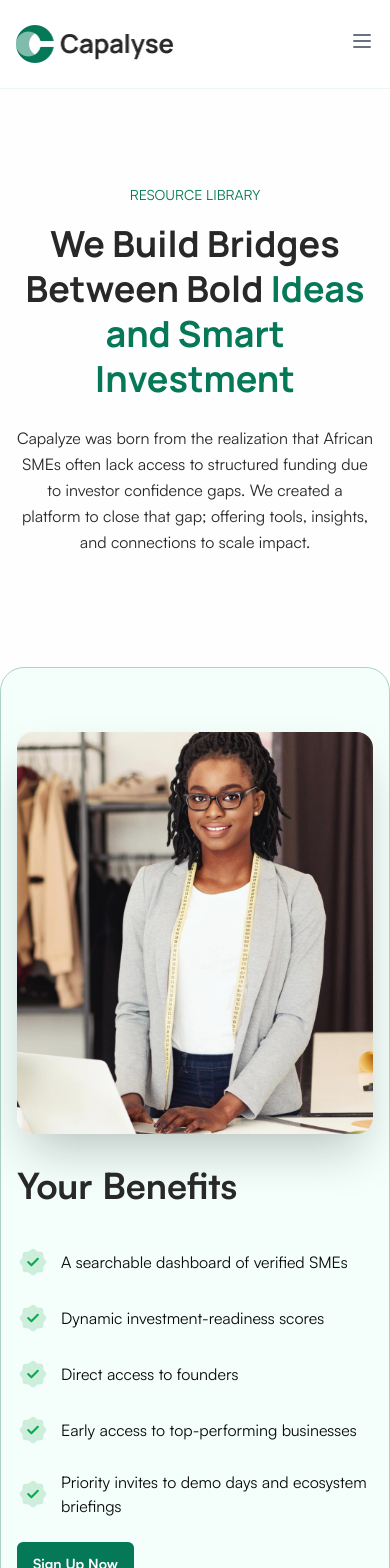
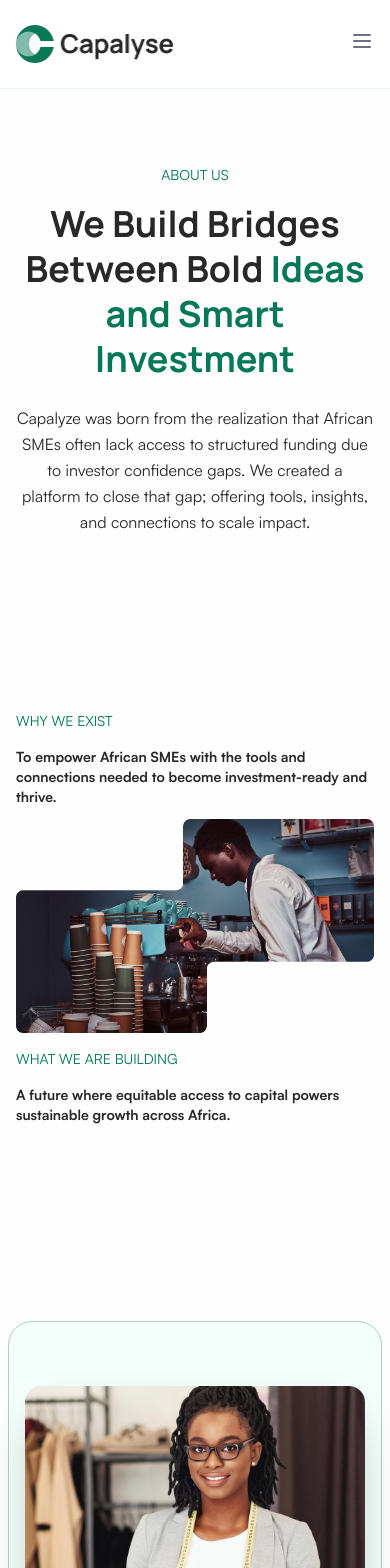
Before and after one commit to chiKeka/capalyse, a Next.js app: page /about in a window 390 px wide. Shown: the top 1568 px of the page. Built offline with nearby package versions, Linux system fonts and the light colour scheme.

Commit message:
ui completion

```diff
--- a/src/components/layout/Header.tsx
+++ b/src/components/layout/Header.tsx
@@ -1,11 +1,11 @@
-'use client';
+"use client";
 
-import { Menu, X } from 'lucide-react';
-import Image from 'next/image';
-import { useRef, useState } from 'react';
-import Button from '../ui/Button';
-import { useClickOutside } from '@/hooks/use-click-outside';
-import Link from 'next/link';
+import { useClickOutside } from "@/hooks/use-click-outside";
+import { Menu, X } from "lucide-react";
+import Image from "next/image";
+import Link from "next/link";
+import { useRef, useState } from "react";
+import Button from "../ui/Button";
 
 const Header = () => {
   const [mobileMenuOpen, setMobileMenuOpen] = useState(false);
@@ -19,9 +19,9 @@ const Header = () => {
       <div className="max-w-7xl mx-auto px-4 sm:px-6 lg:px-8">
         <div className="flex justify-between items-center h-16">
           <div className="flex items-center">
-            <Link href={'/'} className="flex items-center space-x-2">
+            <Link href={"/"} className="flex items-center space-x-2">
               <Image
-                src={'/logo.png'}
+                src={"/logo.png"}
                 width={159.26}
                 height={37.9}
                 alt="capalyze"
@@ -106,23 +106,23 @@ const Header = () => {
 export default Header;
 const navlinks = [
   {
-    text: 'About',
-    url: '#',
+    text: "About",
+    url: "/about",
   },
   {
-    text: 'For SMEs',
-    url: '/SMEs',
+    text: "For SMEs",
+    url: "/SMEs",
   },
   {
-    text: 'For Investors',
-    url: '/investors',
+    text: "For Investors",
+    url: "/investors",
   },
   {
-    text: 'Resources',
-    url: '#',
+    text: "Resources",
+    url: "/resources",
   },
   {
-    text: 'Contact',
-    url: '#',
+    text: "Contact",
+    url: "/contact",
   },
 ];
--- a/src/components/sections/Cta2.tsx
+++ b/src/components/sections/Cta2.tsx
@@ -1,4 +1,4 @@
-import Button from "../ui/Button";
+import Button, { ButtonVariant } from "../ui/Button";
 
 type Props = {
   data: string[];
@@ -9,7 +9,7 @@ type Props = {
   cardBg?: string;
   headerTextColor?: string;
   contentTextColor?: string;
-  buttonVariant?: string;
+  buttonVariant?: ButtonVariant;
 };
 
 function Cta2({
@@ -25,7 +25,9 @@ function Cta2({
 }: Props) {
   return (
     <section
-      className={`${componentBg ? componentBg : "bg-green"}  w-full h-auto`}
+      className={`${
+        componentBg ? componentBg : "bg-green"
+      }  w-full p-2 lg:p-0 h-auto`}
     >
       <div
         className={`max-w-7xl  ${
--- a/src/components/sections/aboutHero.tsx
+++ b/src/components/sections/aboutHero.tsx
@@ -2,13 +2,11 @@ type Props = {};
 
 function AboutHero({}: Props) {
   return (
-    <section className=" py-20 relative">
+    <section className=" py-15 lg:py-20 relative">
       <div className="max-w-7xl mx-auto px-4 sm:px-6 lg:px-8 relative">
         <div className="grid gap-12 items-center text-black-500 ">
           <div className="flex flex-col items-center text-center max-w-5xl mx-auto">
-            <p className="text-green font-normal text-sm my-4">
-              RESOURCE LIBRARY
-            </p>
+            <p className="text-green font-normal text-sm my-4">ABOUT US</p>
             <h1 className="lg:text-[56px] w-full text-4xl  font-bold leading-tight mb-6">
               We Build Bridges Between Bold
               <span className="text-green"> Ideas and Smart Investment </span>
@@ -21,6 +19,26 @@ function AboutHero({}: Props) {
             </p>
           </div>
         </div>
+        <div className="py-32 relative">
+          <div className="lg:max-w-md md:max-w-xs mb-3 md:absolute lg:top-40">
+            <p className="text-green font-normal text-sm my-4 ">WHY WE EXIST</p>
+            <p className="lg:text-lg text-sm font-bold ">
+              To empower African SMEs with the tools and connections needed to
+              become investment-ready and thrive.
+            </p>
+          </div>
+
+          <img className="w-full h-auto bg-cover" src="/images/about.png" />
+          <div className="lg:max-w-md md:max-w-xs md:absolute bottom-40 lg:bottom-50 right-0">
+            <p className="text-green font-normal text-sm my-4">
+              WHAT WE ARE BUILDING
+            </p>
+            <p className="lg:text-lg text-sm font-bold ">
+              A future where equitable access to capital powers sustainable
+              growth across Africa.
+            </p>
+          </div>
+        </div>
       </div>
     </section>
   );
```
Also changed, not shown: public/images/about.png (added).
